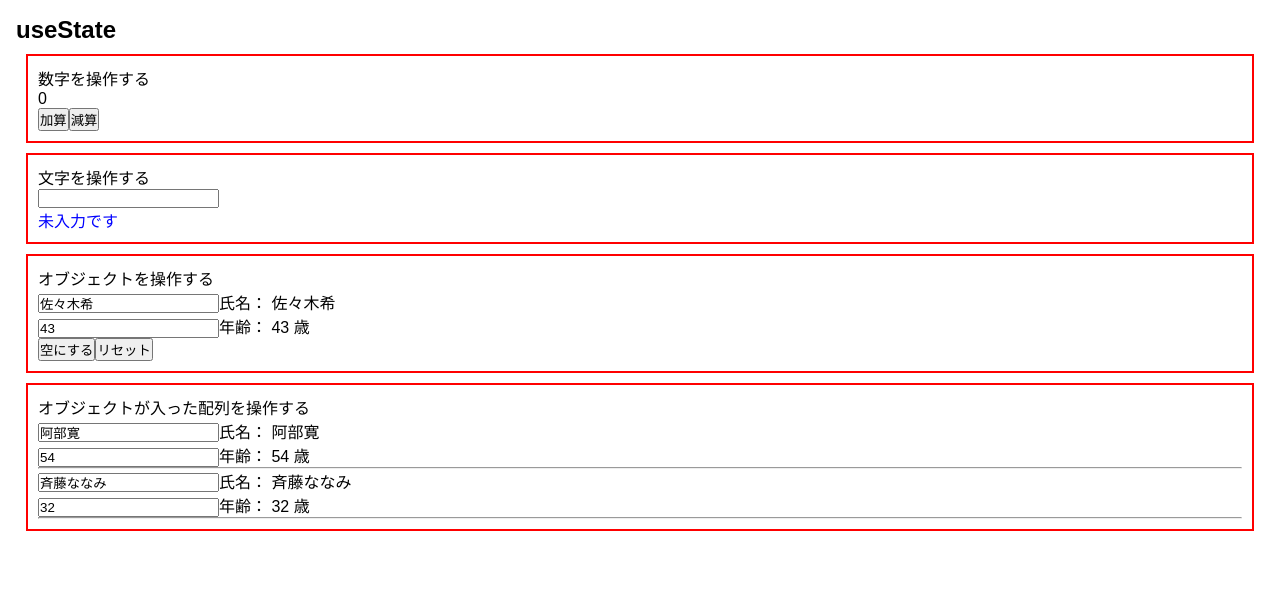
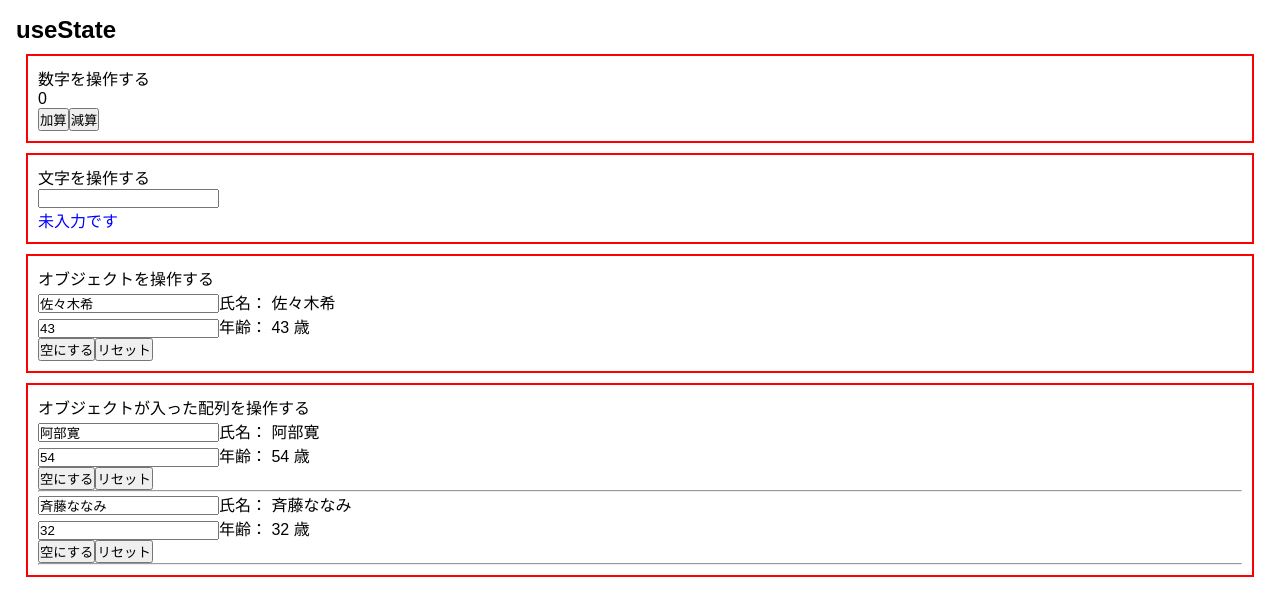
Before and after one commit to keroro0402/Next_Docker_App, a Next.js app in the folder web/: page /01_useState in a window 1280 px wide. Shown: the top 616 px of the page. Built offline with nearby package versions, Linux system fonts and the light colour scheme.

Commit message:
リセット、クリアボタン追加

```diff
--- a/web/src/app/01_useState/components/useState04.tsx
+++ b/web/src/app/01_useState/components/useState04.tsx
@@ -3,13 +3,31 @@
 import React, { useState } from 'react';
 import { forUseState04Data, Obj2 } from '../data/index';
 
-const UseState03 = () => {
+const UseState04 = () => {
   const [state, setState] = useState<Obj2[]>(forUseState04Data);
 
   const input = (e: React.ChangeEvent<HTMLInputElement>) => {
     setState(
       state.map((obj) => {
         return Number(e.target.id) === obj.id ? { ...obj, [e.target.name]: e.target.value } : obj;
+      })
+    );
+  };
+
+  const reset = (e: React.MouseEvent<HTMLButtonElement>) => {
+    const { id } = e.target as HTMLButtonElement;
+    setState(
+      state.map((obj) => {
+        return Number(id) === obj.id ? { ...obj, name: forUseState04Data[Number(id) - 1].name, age: forUseState04Data[Number(id) - 1].age } : obj;
+      })
+    );
+  };
+
+  const clear = (e: React.MouseEvent<HTMLButtonElement>) => {
+    const { id } = e.target as HTMLButtonElement;
+    setState(
+      state.map((obj) => {
+        return Number(id) === obj.id ? { ...obj, name: '', age: '' } : obj;
       })
     );
   };
@@ -28,6 +46,12 @@ const UseState03 = () => {
               <input type='number' id={`${obj.id}`} value={obj.age} onChange={input} name='age' />
               年齢： {obj.age || <span style={{ color: 'blue' }}>未入力です</span>} {obj.age && '歳'}
             </div>
+            <button id={`${obj.id}`} onClick={clear}>
+              空にする
+            </button>
+            <button id={`${obj.id}`} onClick={reset}>
+              リセット
+            </button>
             <hr></hr>
           </div>
         );
@@ -36,4 +60,4 @@ const UseState03 = () => {
   );
 };
 
-export default UseState03;
+export default UseState04;
```
